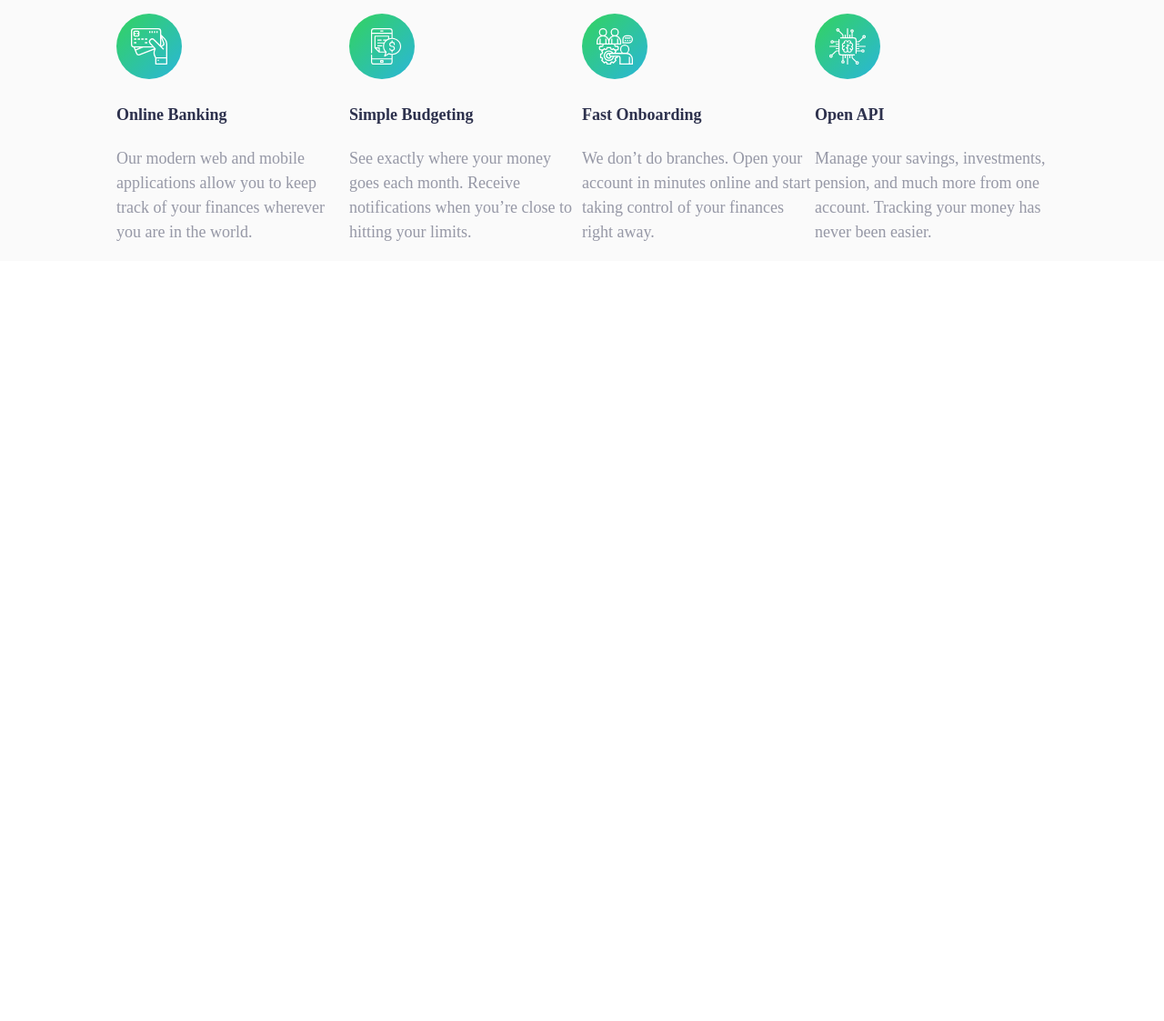
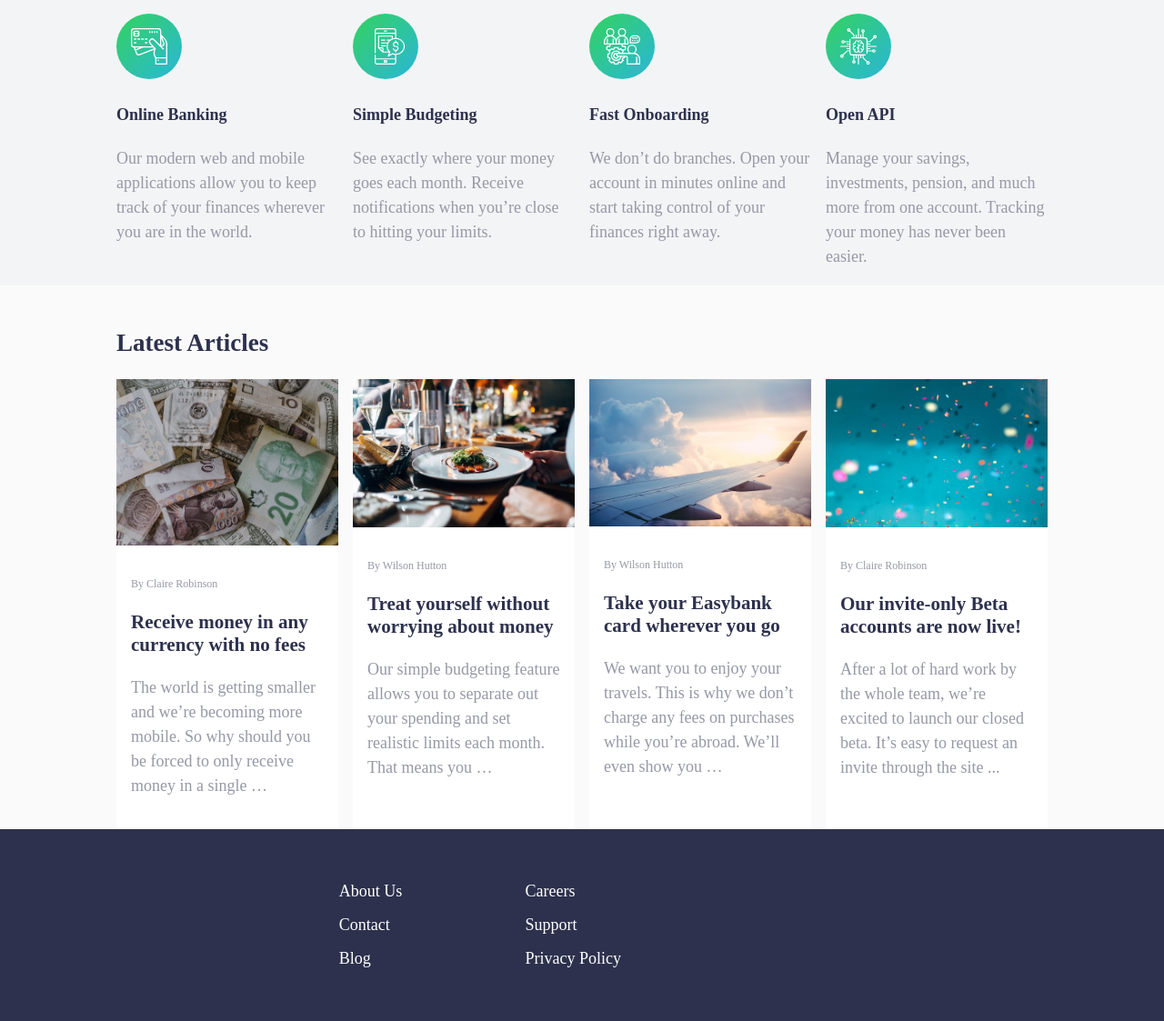
Before and after one commit to koi54/easybank, a plain HTML site: page index.html in a window 1280 px wide. Shown: the part 857-1980 px from the top of the page at 91% size. Before the commit the page ends 1144 px from the top, so only its background shows below. Drawn offline with Linux system fonts and the light colour scheme.

Commit message:
add articles section and footer

```diff
--- a/index.html
+++ b/index.html
@@ -1,5 +1,6 @@
 <!DOCTYPE html>
 <html lang="en">
+
 <head>
   <meta charset="UTF-8">
   <meta http-equiv="X-UA-Compatible" content="IE=edge">
@@ -8,6 +9,7 @@
   <title>Easybank</title>
   <link rel="stylesheet" type="text/css" href="styles.css" />
 </head>
+
 <body>
   <header class="bg-darker">
     <div class="container header-container">
@@ -62,7 +64,8 @@
       </div>
       <div class="content-block">
         <p class="main-text">
-          We leverage Open Banking to turn your bank account into your financial hub. <br />Control your finances like never before.
+          We leverage Open Banking to turn your bank account into your financial hub. <br />Control your finances like
+          never before.
         </p>
       </div>
 
@@ -118,5 +121,152 @@
       </div>
     </div>
   </section>
+
+  <section class="articles bg-lighter">
+    <div class="container">
+      <div class="content-block">
+        <h2>Latest Articles</h2>
+      </div>
+
+      <div class="grid">
+
+        <div class="card article-card">
+          <div class="article-image">
+            <img src="images/image-currency.jpg" />
+          </div>
+
+          <div class="article-container">
+            <div class="author-field">
+              <p class="secondary-text">By Claire Robinson</p>
+            </div>
+
+            <div class="article-title">
+              <h3>Receive money in any currency with no fees</h3>
+            </div>
+
+            <div class="article-preview">
+              <p>The world is getting smaller and we’re becoming more mobile. So why should you be
+                forced to only receive money in a single …</p>
+            </div>
+          </div>
+        </div>
+
+        <div class="card article-card">
+          <div class="article-image">
+            <img src="images/image-restaurant.jpg" />
+          </div>
+
+          <div class="article-container">
+            <div class="author-field">
+              <p class="secondary-text">By Wilson Hutton</p>
+            </div>
+
+            <div class="article-title">
+              <h3>Treat yourself without worrying about money</h3>
+            </div>
+
+            <div class="article-preview">
+              <p>Our simple budgeting feature allows you to separate out your spending and set
+                realistic limits each month. That means you …</p>
+            </div>
+          </div>
+        </div>
+
+        <div class="card article-card">
+          <div class="article-image">
+            <img src="images/image-plane.jpg" />
+          </div>
+
+          <div class="article-container">
+            <div class="author-field">
+              <p class="secondary-text">By Wilson Hutton</p>
+            </div>
+
+            <div class="article-title">
+              <h3> Take your Easybank card wherever you go</h3>
+            </div>
+
+            <div class="article-preview">
+              <p>We want you to enjoy your travels. This is why we don’t charge any fees on purchases
+                while you’re abroad. We’ll even show you …</p>
+            </div>
+          </div>
+        </div>
+
+        <div class="card article-card">
+          <div class="article-image">
+            <img src="images/image-confetti.jpg" />
+          </div>
+
+          <div class="article-container">
+            <div class="author-field">
+              <p class="secondary-text">By Claire Robinson</p>
+            </div>
+
+            <div class="article-title">
+              <h3> Our invite-only Beta accounts are now live!</h3>
+            </div>
+
+            <div class="article-preview">
+              <p>After a lot of hard work by the whole team, we’re excited to launch our closed beta.
+                It’s easy to request an invite through the site ...</p>
+            </div>
+          </div>
+        </div>
+
+
+      </div>
+    </div>
+  </section>
+
+  <footer>
+    <div class="container footer-grid">
+
+      <div class="footer-column">
+        <div>
+
+        </div>
+      </div>
+
+      <div class="footer-column">
+        <div>
+          <ul class="footer-nav">
+            <li class="nav-item">
+              <a href="#about">About Us</a>
+            </li>
+            <li class="nav-item">
+              <a href="#contact">Contact</a>
+            </li>
+            <li class="nav-item">
+              <a href="#blog">Blog</a>
+            </li>
+          </ul>
+        </div>
+      </div>
+
+      <div class="footer-column">
+        <div>
+          <ul class="footer-nav">
+            <li class="nav-item">
+              <a href="#careers">Careers</a>
+            </li>
+            <li class="nav-item">
+              <a href="#support">Support</a>
+            </li>
+            <li class="nav-item">
+              <a href="#privacy">Privacy Policy</a>
+            </li>
+          </ul>
+        </div>
+      </div>
+
+      <div class="footer-column">
+
+      </div>
+
+    </div>
+
+  </footer>
 </body>
+
 </html>
--- a/styles.css
+++ b/styles.css
@@ -17,16 +17,21 @@ body {
 header {
     position: relative;
     z-index: 100;
+    overflow: hidden;
+}
+
+h1,
+h2,
+h3 {
+    color: var(--dark-blue)
 }
 
 h1 {
-    color: var(--dark-blue);
     font-size: 3rem;
     margin: 0;
 }
 
 h2 {
-    color: var(--dark-blue);
     margin: 0;
     padding: 3rem 0 1.5rem;
 }
@@ -37,10 +42,15 @@ h4 {
 
 p {
     line-height: 1.5;
+    color: var(--grayish-blue);
 }
 
 .main-text {
     color: var(--grayish-blue);
+}
+
+.secondary-text {
+    font-size: 0.75rem;
 }
 
 .diagonal-gradient {
@@ -55,7 +65,11 @@ p {
 }
 
 .bg-darker {
-    background-color: var(--verly-light-gray);
+    background-color: var(--light-grayish-blue);
+}
+
+.bg-lighter {
+    background-color: var( --verly-light-gray);
 }
 
 .container {
@@ -108,14 +122,60 @@ p {
     margin: 1rem 0;
 }
 
+
 .onboarding .mockup-container {
     position: absolute;
     right: -8rem;
     top: -6rem;
-    overflow: hidden;
 }
 
 .grid {
     display: grid;
     grid-template-columns: repeat(4, 1fr);
+    grid-gap: 1rem;
 }
+
+/* Base */
+/* Layout */
+
+/* Elements */
+.article-card {
+    background-color: var(--white);
+
+}
+
+.article-container {
+    padding: 1rem;
+}
+
+.article-image img{
+    max-width: 100%;
+}
+
+.footer-grid {
+    display: grid;
+    grid-template-columns: 1fr 1fr 1fr 2fr;
+}
+
+footer {
+    background-color: var(--dark-blue);
+    padding: 2rem 0;
+}
+
+.footer-nav {
+    list-style: none;
+
+}
+
+.footer-nav img {
+    fill: var(--white);
+}
+.footer-nav .nav-item {
+    padding: 0.5rem 0;
+}
+
+.footer-nav .nav-item a{
+    text-decoration: none;
+    color: var(--white);
+    font-weight: 300;
+}
```
Lines whose indentation alone changed are shown as unchanged.
